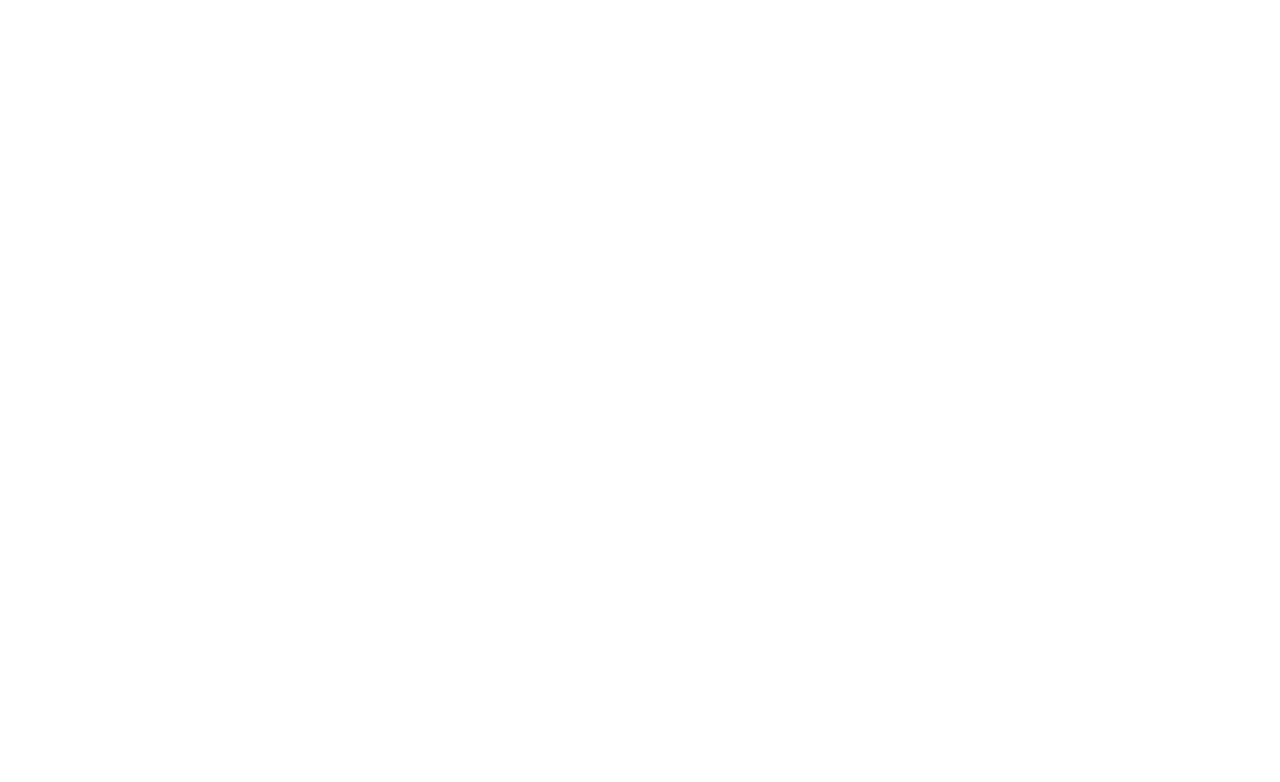
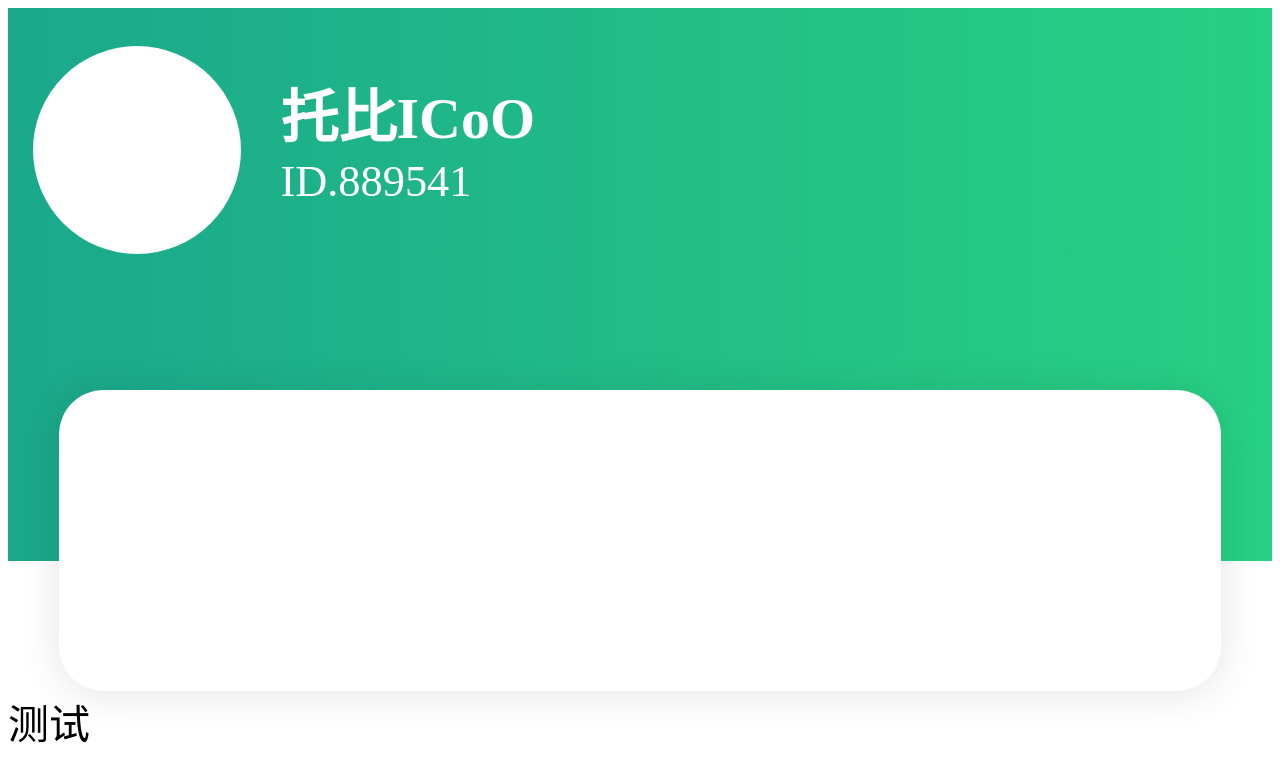
Before and after one commit to zuotang/my-gatsby, a Gatsby site: page /user in a window 1280 px wide. Before the commit this address had no page. Built offline with nearby package versions, Linux system fonts and the light colour scheme; Gatsby itself is replaced by a stand-in of ours.

Commit message:
添加用户测试

```diff
--- a/gatsby-config.js
+++ b/gatsby-config.js
@@ -1,34 +1,35 @@
-var proxy = require('http-proxy-middleware');
+var proxy = require("http-proxy-middleware")
 
 module.exports = {
   // proxy:{
   //   prefix: "/api",
   //   url: "http://home.tangzuo.cc:8282",
   // },
-	developMiddleware: (app) => {
+  developMiddleware: app => {
     app.use(
-			'/webdav',
+      "/webdav",
       proxy({
-				target: 'http://home.tangzuo.cc:8282',
+        target: "http://home.tangzuo.cc:8282",
         pathRewrite: {
-					'/webdav': ''
-				}
+          "/webdav": "",
+        },
       })
-		);
+    )
   },
   siteMetadata: {
     title: `Gatsby Default Starter`,
     description: `Kick off your next, great Gatsby project with this default starter. This barebones starter ships with the main Gatsby configuration files you might need.`,
-		author: `@gatsbyjs`
+    author: `@gatsbyjs`,
   },
   plugins: [
+    `gatsby-plugin-less`,
     `gatsby-plugin-react-helmet`,
     {
       resolve: `gatsby-source-filesystem`,
       options: {
         name: `images`,
-				path: `${__dirname}/src/images`
-			}
+        path: `${__dirname}/src/images`,
+      },
     },
     `gatsby-transformer-sharp`,
     `gatsby-plugin-sharp`,
@@ -41,13 +42,13 @@
         background_color: `#663399`,
         theme_color: `#663399`,
         display: `minimal-ui`,
-				icon: `src/images/gatsby-icon.png` // This path is relative to the root of the site.
-			}
+        icon: `src/images/gatsby-icon.png`, // This path is relative to the root of the site.
+      },
     },
     `gatsby-plugin-styled-components`,
-		`gatsby-plugin-material-ui`
+    `gatsby-plugin-material-ui`,
     // this (optional) plugin enables Progressive Web App + Offline functionality
     // To learn more, visit: https://gatsby.dev/offline
     // `gatsby-plugin-offline`,
-	]
-};
+  ],
+}
--- a/package.json
+++ b/package.json
@@ -13,6 +13,7 @@
     "clsx": "^1.0.4",
     "gatsby": "^2.13.42",
     "gatsby-image": "^2.2.7",
+    "gatsby-plugin-less": "^3.0.12",
     "gatsby-plugin-manifest": "^2.2.4",
     "gatsby-plugin-material-ui": "^2.1.6",
     "gatsby-plugin-offline": "^2.2.4",
@@ -21,6 +22,7 @@
     "gatsby-plugin-styled-components": "^3.1.8",
     "gatsby-source-filesystem": "^2.1.6",
     "gatsby-transformer-sharp": "^2.2.5",
+    "less": "^3.10.3",
     "prop-types": "^15.7.2",
     "react": "^16.8.6",
     "react-dom": "^16.8.6",
@@ -41,7 +43,7 @@
   "license": "MIT",
   "scripts": {
     "build": "gatsby build --prefix-paths",
-    "develop": "gatsby develop",
+    "develop": "gatsby develop -H 0.0.0.0",
     "format": "prettier --write src/**/*.{js,jsx}",
     "start": "npm run develop",
     "serve": "gatsby serve",
--- /dev/null
+++ b/src/pages/user.js
@@ -0,0 +1,26 @@
+import React from "react"
+
+import useSize from "../components/baseSize"
+import "./user.less"
+
+function User() {
+  useSize(true)
+
+  return (
+    <div className="user">
+      <div className="head">
+        <div className="user_info">
+          <div className="avatar"></div>
+          <div className="info">
+            <div className="username">托比ICoO</div>
+            <div className="userid">ID.889541</div>
+          </div>
+        </div>
+      </div>
+      <div className="money"></div>
+      测试
+    </div>
+  )
+}
+
+export default User
--- /dev/null
+++ b/src/pages/user.less
@@ -0,0 +1,47 @@
+.user {
+  .head {
+    width: 100%;
+    height: 13.5rem;
+    background: linear-gradient(
+      90deg,
+      rgba(26, 168, 139, 1),
+      rgba(40, 208, 131, 1)
+    );
+  }
+  .user_info {
+    display: flex;
+    padding: 38px 25px;
+    .info {
+      margin-left: 0.9583rem;
+      margin-top: 0.6rem;
+    }
+    .username {
+      font-size: 1.4167rem;
+      font-family: PingFang SC;
+      font-weight: bold;
+      color: rgba(255, 255, 255, 1);
+    }
+    .userid {
+      font-size: 1.0833rem;
+      font-family: PingFang SC;
+      font-weight: 500;
+      color: rgba(255, 255, 255, 1);
+    }
+  }
+  .avatar {
+    width: 5.0833rem;
+    height: 5.0833rem;
+    border-radius: 50%;
+    background-color: white;
+  }
+
+  .money {
+    height: 7.3333rem;
+    background: rgba(255, 255, 255, 1);
+    box-shadow: 0px 0.0833rem 1rem 0px rgba(0, 0, 0, 0.11);
+    border-radius: 1.0833rem;
+    margin: -4.1667rem 1.25rem 0 1.25rem;
+    padding: 1.6667rem 1.5rem;
+    box-sizing: border-box;
+  }
+}
```
Also changed, not shown: src/components/baseSize.js (+15 -14 lines), src/pages/index.js (+29 -29 lines), 1 other file. Lines whose indentation alone changed are shown as unchanged.
